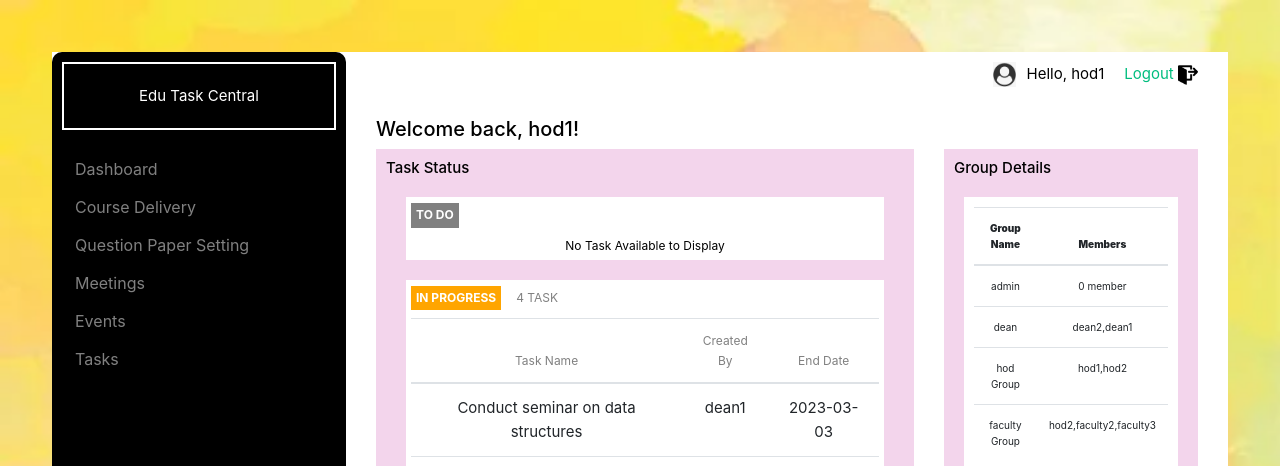
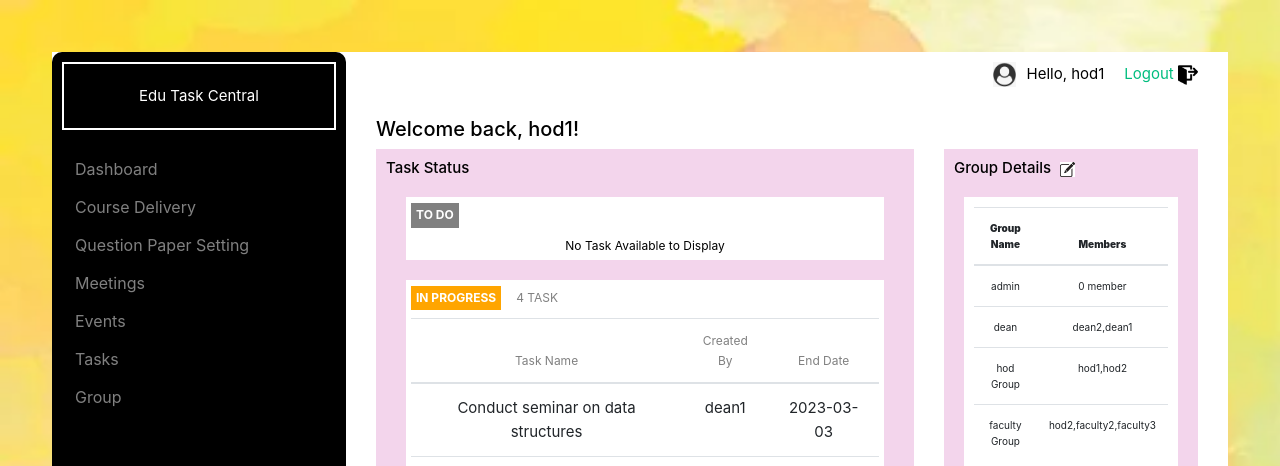
Before and after one commit to Aneeshakaramath/EduTaskCentral, a Vue app in the folder Front-End/: page /#/login in a window 1280 px wide. Both pictures are taken after typing "Sample", "Sample123" into the empty fields and a click on the button "Sign in". Shown: the top 466 px of the page. Built offline with nearby package versions, Linux system fonts and the light colour scheme; what vue3-apexcharts would draw is missing.

Commit message:
added a route or group

```diff
--- a/Front-End/package.json
+++ b/Front-End/package.json
@@ -14,6 +14,7 @@
     "apexcharts": "^3.37.1",
     "pinia": "^2.0.28",
     "vue": "^3.2.45",
+    "vue-multiselect": "^3.0.0-beta.1",
     "vue-router": "^4.1.6",
     "vue3-apexcharts": "^1.4.1"
   },
--- /dev/null
+++ b/Front-End/src/components/Group/Group.vue
@@ -0,0 +1,42 @@
+<template>
+    <div class="group-details-container">
+        <div>
+            <label class="typo__label">Select an existing group or Add a Group Name</label>
+            <VueMultiselect
+                    v-model="groupValues" tag-placeholder="Add this as new group" placeholder="Search or add a group" label="name" track-by="code"
+                    :options="options" :multiple="false" :taggable="true" @tag="addTag">
+            </VueMultiselect>
+            <pre class="language-json"><code>{{ groupValues  }}</code></pre>
+        </div>
+    </div>
+</template>
+<script setup lang="ts">
+import { ref } from 'vue';
+import VueMultiselect from 'vue-multiselect';
+
+
+let groupValues =  ref([]);
+let options =  ref([
+        { name: 'Vue.js', code: 'vu' },
+        { name: 'Javascript', code: 'js' },
+        { name: 'Open Source', code: 'os' }
+      ]);
+
+function addTag (newTag) {
+      const tag = {
+        name: newTag,
+        code: newTag.substring(0, 2) + Math.floor((Math.random() * 10000000))
+      }
+      options.value.push(tag)
+      values.value.push(tag)
+}
+</script>
+
+<style scoped>
+
+.group-details-container {
+    margin: 30px;
+    color: black;
+}
+
+ </style>
--- a/Front-End/src/components/dashboard/GroupDetails.vue
+++ b/Front-End/src/components/dashboard/GroupDetails.vue
@@ -1,6 +1,11 @@
 <template>
     <div class="group-details-container align-center">
-        <h2 class="group-details-label">Group Details</h2>
+        <RouterLink :to="{ name: 'group' }">
+            <h2 class="group-details-label">
+                Group Details
+                <img class='edit-icon' src="@/assets/images/edit.png"/>
+            </h2>
+        </RouterLink>
         <div v-if="!store.isGetGroupCallInProgress">
             <div class="groups-container" v-if="store.groupDetails.length > 0">
                 <table class="table group-table">
@@ -57,6 +62,7 @@ onBeforeMount(async()=> {
 }
 .group-details-label {
     font-size: 15px;
+    color: black;
     text-align: left;
 }
 .spinner-border {
@@ -90,4 +96,9 @@ onBeforeMount(async()=> {
 .group-name {
     font-size: 10px;
 }
+
+.edit-icon {
+    margin-left: 5px;
+    width: 15px;
+}
 </style>
--- a/Front-End/src/components/dashboard/SidePanel.vue
+++ b/Front-End/src/components/dashboard/SidePanel.vue
@@ -8,6 +8,7 @@
         <RouterLink to="#"><button type="button" class="btn btn-link">Meetings</button></RouterLink>
         <RouterLink to="#"><button type="button" class="btn btn-link">Events</button></RouterLink>
         <RouterLink :to="{ name: 'task' }"><button type="button" class="btn btn-link">Tasks</button></RouterLink>
+        <RouterLink :to="{ name: 'group' }"><button type="button" class="btn btn-link">Group</button></RouterLink>
     </div>
   </div>
 </template>
--- a/Front-End/src/router/index.ts
+++ b/Front-End/src/router/index.ts
@@ -6,7 +6,7 @@ import Home from "../components/Home.vue";
 import Dashboard from "../components/dashboard/Dashboard.vue";
 import Task from "../components/Task/Task.vue";
 import consolidatedTaskView from "../components/Task/consolidatedTaskView.vue"
-
+import Group from "../components/Group/Group.vue";
 const router = createRouter({
   history: createWebHashHistory(), // createWebHistory(import.meta.env.BASE_URL),
   routes: [
@@ -65,7 +65,12 @@ const router = createRouter({
               props: { taskListType: 'taskAssignedByMe' }
             }
           ]
-        }
+        },
+        {
+          path: "group",
+          name: "group",
+          component: Group,
+        },
       ]
     },
   ],
```
Also changed, not shown: Front-End/src/components/Common/MultiSelect.vue (added, +23 -0 lines), Front-End/src/main.ts (+5 -2 lines), Front-End/index.html (line endings or trailing spaces), Front-End/src/assets/images/edit.png (added), 1 other file (tests, documents, lock files or other folders).
